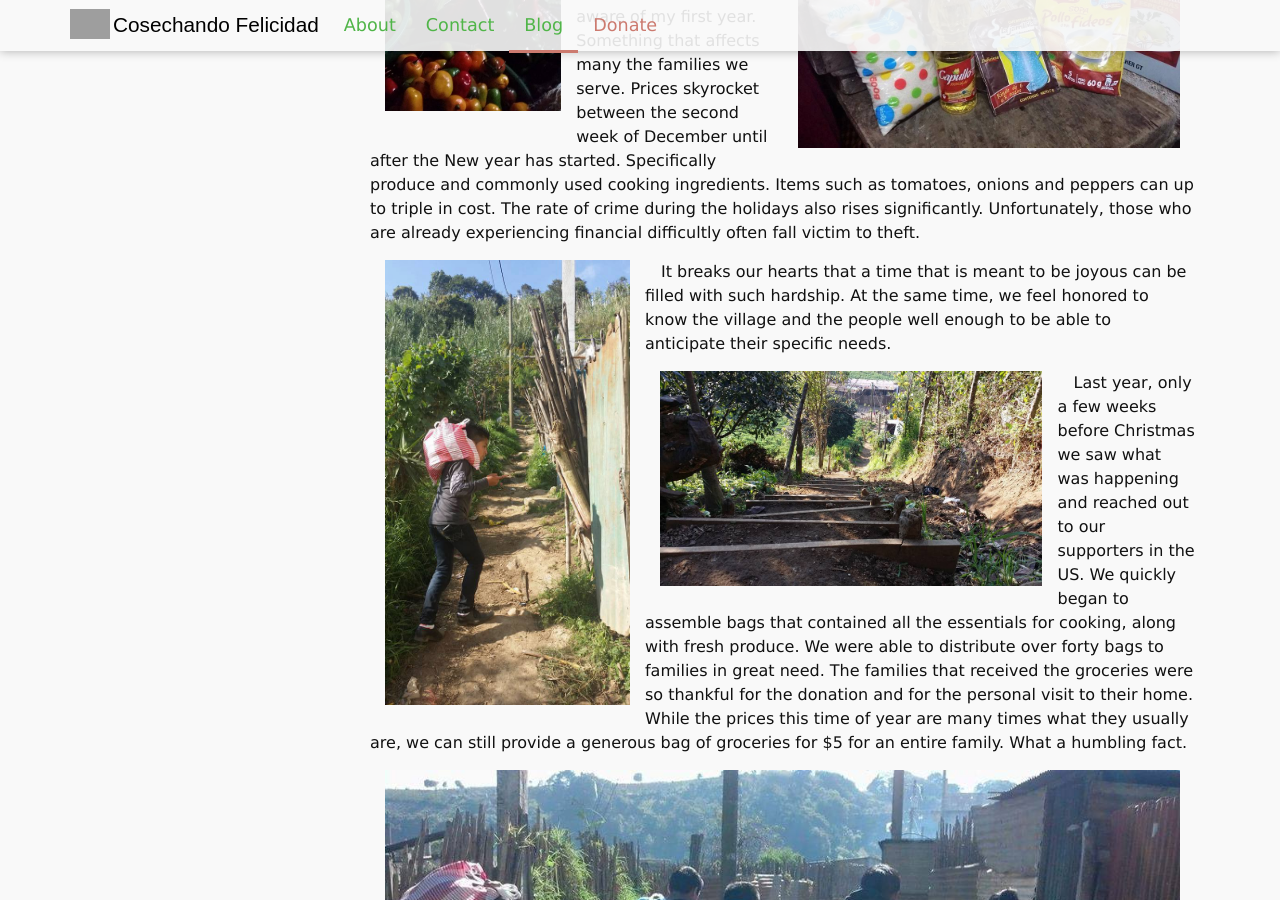
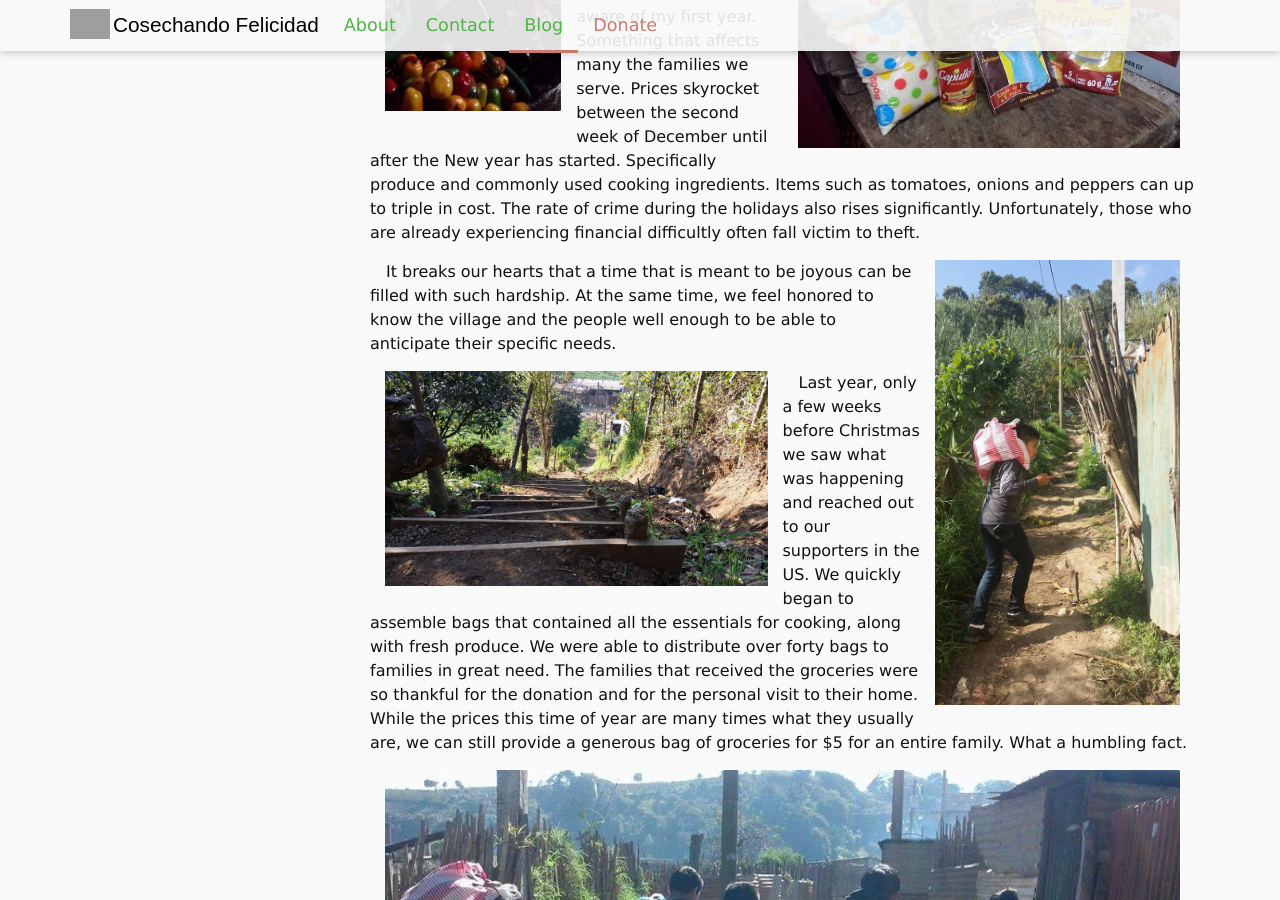
Before and after one commit to harvestinghappiness/harvestinghappiness.github.io, a Jekyll site: the page built from _posts/2016-11-21-The-Giving-Season.md, in a window 1280 px wide and 900 px high, scrolled down 515 px. Built offline with Jekyll 4.4.1, drawn with Linux system fonts in a browser that asks for light colours; comment, search, counter and statistics services are not loaded.

Commit message:
Update 2016-11-21-The-Giving-Season.md

```diff
--- a/_posts/2016-11-21-The-Giving-Season.md
+++ b/_posts/2016-11-21-The-Giving-Season.md
@@ -19,7 +19,7 @@ Christmas Eve and New Year’s Day are some of the few days that the majority of
 
 There is also another aspect of Christmas in Guatemala that I was not aware of my first year. Something that affects many the families we serve. Prices skyrocket between the second week of December until after the New year has started. Specifically produce and commonly used cooking ingredients. Items such as tomatoes, onions and peppers can up to triple in cost. The rate of crime during the holidays also rises significantly. Unfortunately, those who are already experiencing financial difficultly often fall victim to theft.
 
-{% include figure.html src="blog-11-21-16/Nov16pic3.jpg" size="third" %}
+{% include figure.html src="blog-11-21-16/Nov16pic3.jpg" size="third" side="right" %}
 
 It breaks our hearts that a time that is meant to be joyous can be filled with such hardship. At the same time, we feel honored to know the village and the people well enough to be able to anticipate their specific needs.
 
```
